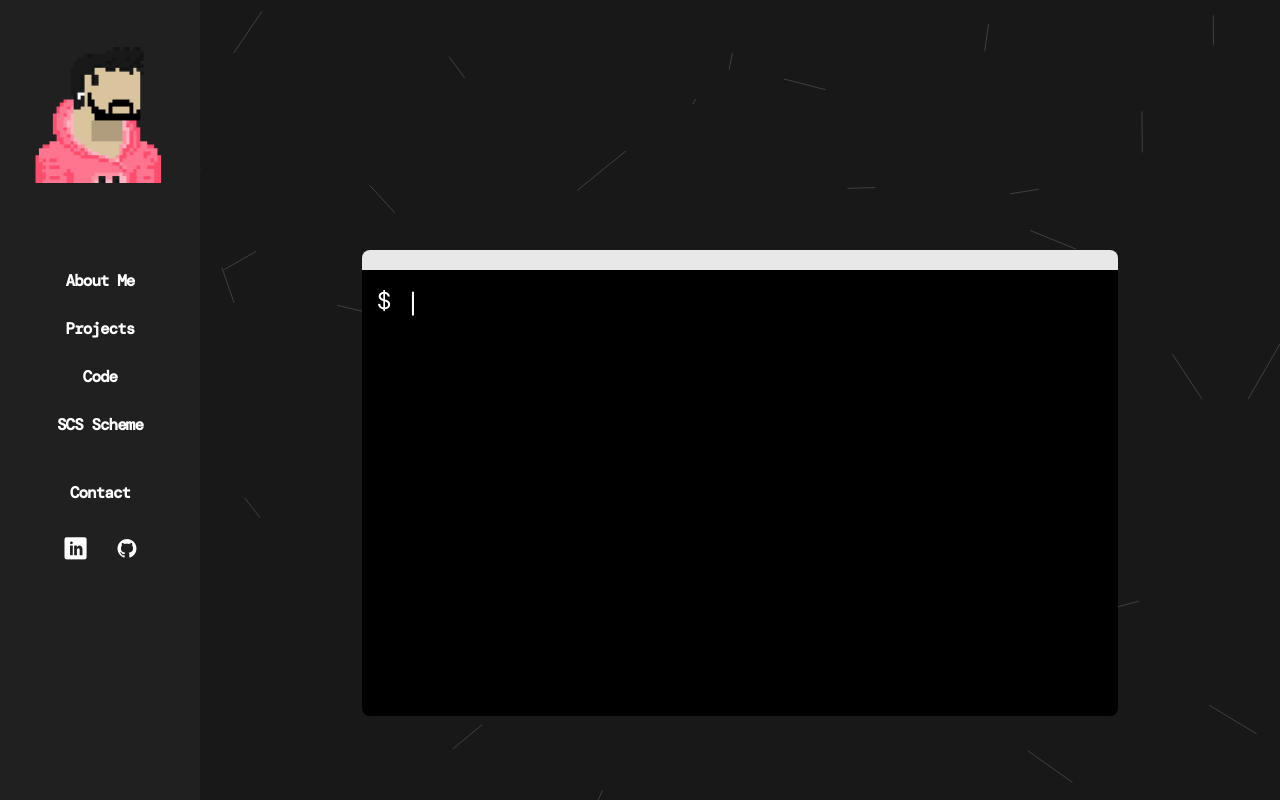
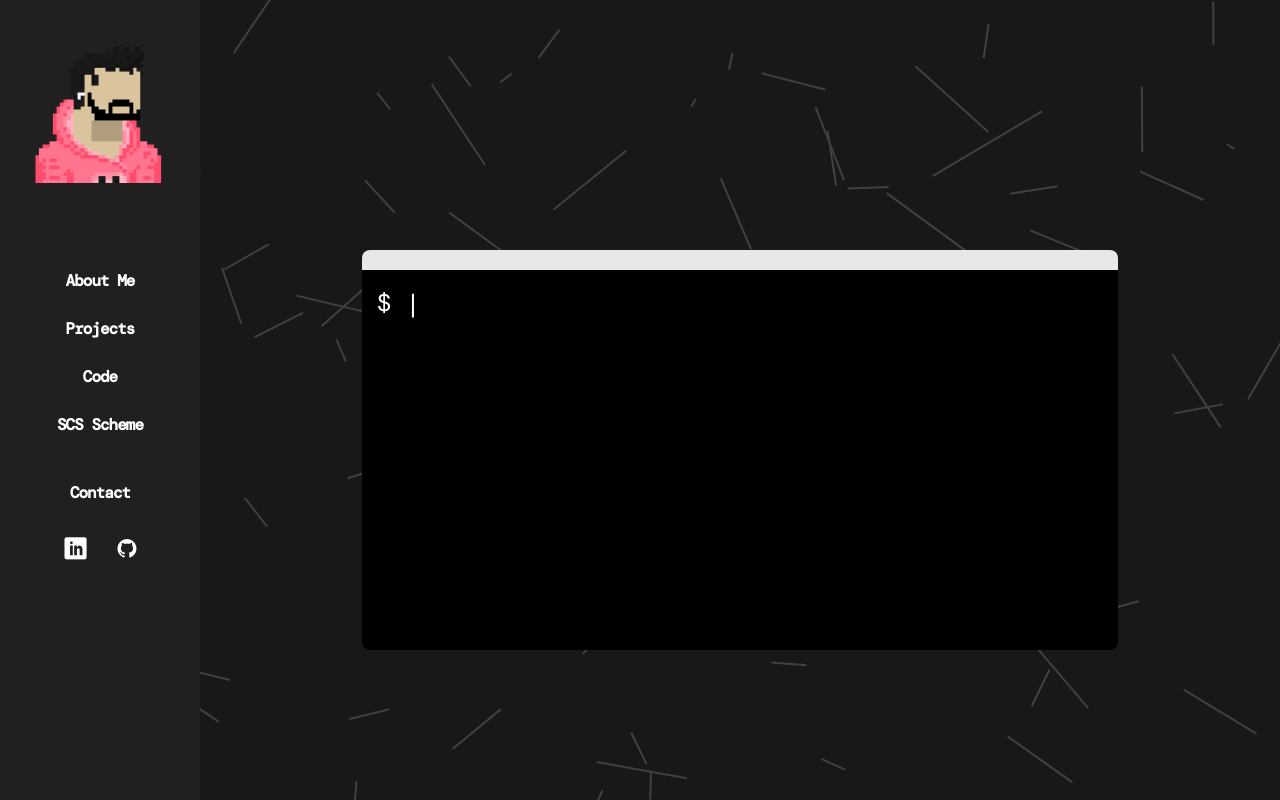
Before and after one commit to roff-dev/New-WIP-Portfolio, a PHP site: page / in a window 1280 px wide. Run offline with PHP 8.4, Linux system fonts and the light colour scheme; some libraries are stand-ins or nearby versions; some web fonts are replaced.

Commit message:
console box resize issue

```diff
--- a/css/styles.css
+++ b/css/styles.css
@@ -242,16 +242,22 @@ section {
 .text-editor {
   background: black;
   width: 90%;
-  padding: 15px 15px 250px;
+  height: 400px; /* Fixed height for the terminal box */
+  padding: 15px;
   border-radius: 8px;
   border-top: 20px solid #e8e8e8;
-  margin-top: 250px;
+  margin-top: 250px; /* Space from the top */
+  overflow: hidden; /* Prevent content from overflowing outside the box */
+  position: relative;
 }
 
 .text-editor .text-body {
   font-size: 24px;
   color: white;
   word-wrap: break-word;
+  overflow-y: auto; /* Add vertical scrolling if content exceeds the box */
+  max-height: 100%; /* Restrict the text body height to the parent container */
+  line-height: 1.5; /* Adjust line height for readability */
 }
 
 @media (min-width: 768px) {
@@ -262,16 +268,21 @@ section {
     align-items: first baseline;
   }
   .text-editor {
-    background: black;
+    height: 400px; /* Fixed height for the terminal box */
+    padding: 15px;
     width: 70%;
-    margin-top: 250px;
-    padding: 15px 15px 400px;
     border-radius: 8px;
     border-top: 20px solid #e8e8e8;
+    margin-top: 250px; /* Space from the top */
+    overflow: hidden; /* Prevent content from overflowing outside the box */
+    position: relative;
   }
   .text-editor .text-body {
     font-size: 24px;
     color: white;
+    overflow-y: auto; /* Add vertical scrolling if content exceeds the box */
+    max-height: 100%; /* Restrict the text body height to the parent container */
+    line-height: 1.5; /* Adjust line height for readability */
   }
 }
 
--- a/js/canvas.js
+++ b/js/canvas.js
@@ -6,8 +6,8 @@ const canvas = document.getElementById("backgroundCanvas");
     canvas.height = window.innerHeight;
 
     const lines = []; // Store line segments
-    const numLines = 50; // Adjust the number of lines
-    const maxLineLength = 100; // Max length of each line
+    const numLines = 100; // Adjust the number of lines
+    const maxLineLength = 200; // Max length of each line
     const speed = 1; // Speed of movement
 
     // Generate initial line positions and velocities
@@ -25,7 +25,7 @@ const canvas = document.getElementById("backgroundCanvas");
     function drawLines() {
       ctx.clearRect(0, 0, canvas.width, canvas.height); // Clear canvas
       ctx.strokeStyle = "#404040"; // Line color to match theme
-      ctx.lineWidth = 1;
+      ctx.lineWidth = 2;
 
       lines.forEach((line) => {
         ctx.beginPath();
--- a/scss/modules/_hero.scss
+++ b/scss/modules/_hero.scss
@@ -14,42 +14,47 @@ section {
 .text-editor {
     background: black;
     width: 90%;
-    padding: 15px 15px 250px; //last value is size of box
+    height: 400px; /* Fixed height for the terminal box */
+    padding: 15px;
     border-radius: 8px;
     border-top: 20px solid #e8e8e8;
-    margin-top: 250px; //space from top
+    margin-top: 250px; /* Space from the top */
+    overflow: hidden; /* Prevent content from overflowing outside the box */
+    position: relative;
 }
-
 .text-editor .text-body {
     font-size: 24px;
     color: white;
     word-wrap: break-word;
-
+    overflow-y: auto; /* Add vertical scrolling if content exceeds the box */
+    max-height: 100%; /* Restrict the text body height to the parent container */
+    line-height: 1.5; /* Adjust line height for readability */
 }
 
 @include mq ('m') {
     .hero {
         height: 100vh;
-
     }
     section {
         align-items: first baseline;
-
     }
-
     .text-editor {
-        background: black;
+        height: 400px; /* Fixed height for the terminal box */
+        padding: 15px;
         width: 70%;
-        margin-top: 250px;
-        padding: 15px 15px 400px;
         border-radius: 8px;
         border-top: 20px solid #e8e8e8;
+        margin-top: 250px; /* Space from the top */
+        overflow: hidden; /* Prevent content from overflowing outside the box */
+        position: relative;
 
     }
 
     .text-editor .text-body {
         font-size: 24px;
         color: white;
-
+        overflow-y: auto; /* Add vertical scrolling if content exceeds the box */
+        max-height: 100%; /* Restrict the text body height to the parent container */
+        line-height: 1.5; /* Adjust line height for readability */
     }
 }
```
Also changed, not shown: 1 other file.
